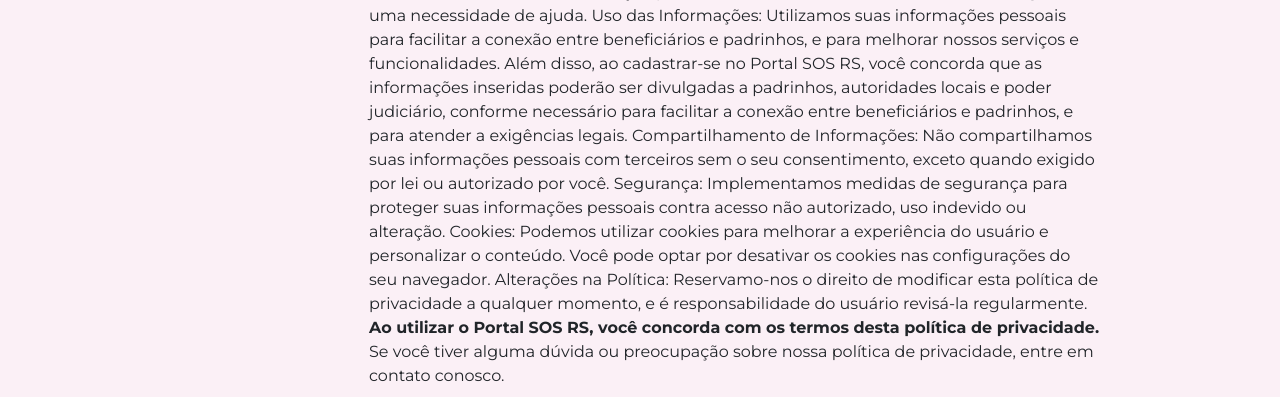
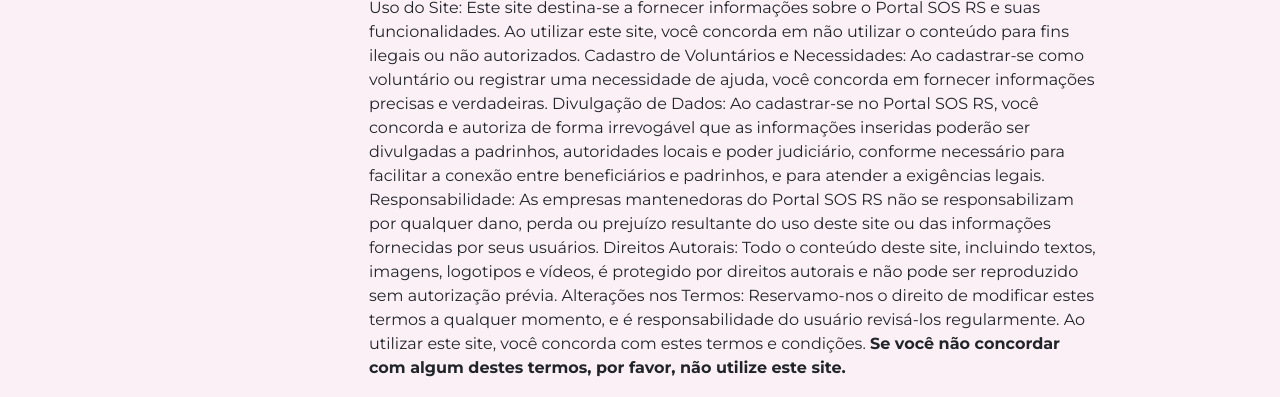
Before and after one commit to iandell026/lp_hopematch, a plain HTML site: page privacy.html in a window 1280 px wide. Shown: the part 132-529 px from the top of the page. Drawn offline with nearby package versions, Linux system fonts and the light colour scheme.

Commit message:
Add termos de uso

```diff
--- a/privacy.html
+++ b/privacy.html
@@ -44,12 +44,30 @@
     </div>
   </header>
 
-  <section class="conteudo container-custom">
+  <section class="conteudo container-custom mt-4">
 
     <div class="row">
 
       <div class="container-fluid">
         <div class="row">
+          <div class="col-lg-3">
+            <h1 class="h2 mb-4"><b>Termos de uso</b></h1>
+          </div>
+          <div class="col-lg-8">
+            <p>Bem-vindo ao Portal SOS RS! Ao acessar e utilizar este site, você concorda com os seguintes termos e condições:</p>
+
+<p>Uso do Site: Este site destina-se a fornecer informações sobre o Portal SOS RS e suas funcionalidades. Ao utilizar este site, você concorda em não utilizar o conteúdo para fins ilegais ou não autorizados.
+Cadastro de Voluntários e Necessidades: Ao cadastrar-se como voluntário ou registrar uma necessidade de ajuda, você concorda em fornecer informações precisas e verdadeiras.
+Divulgação de Dados: Ao cadastrar-se no Portal SOS RS, você concorda e autoriza de forma irrevogável que as informações inseridas poderão ser divulgadas a padrinhos, autoridades locais e poder judiciário, conforme necessário para facilitar a conexão entre beneficiários e padrinhos, e para atender a exigências legais.
+Responsabilidade: As empresas mantenedoras do Portal SOS RS não se responsabilizam por qualquer dano, perda ou prejuízo resultante do uso deste site ou das informações fornecidas por seus usuários.
+Direitos Autorais: Todo o conteúdo deste site, incluindo textos, imagens, logotipos e vídeos, é protegido por direitos autorais e não pode ser reproduzido sem autorização prévia.
+Alterações nos Termos: Reservamo-nos o direito de modificar estes termos a qualquer momento, e é responsabilidade do usuário revisá-los regularmente.
+Ao utilizar este site, você concorda com estes termos e condições. <strong>Se você não concordar com algum destes termos, por favor, não utilize este site.</strong>
+
+                </p>
+          </div>
+        </div>
+        <div class="row mt-2">
           <div class="col-lg-3">
             <h1 class="h2 mb-4"><b>Política de privacidade</b></h1>
           </div>
```
